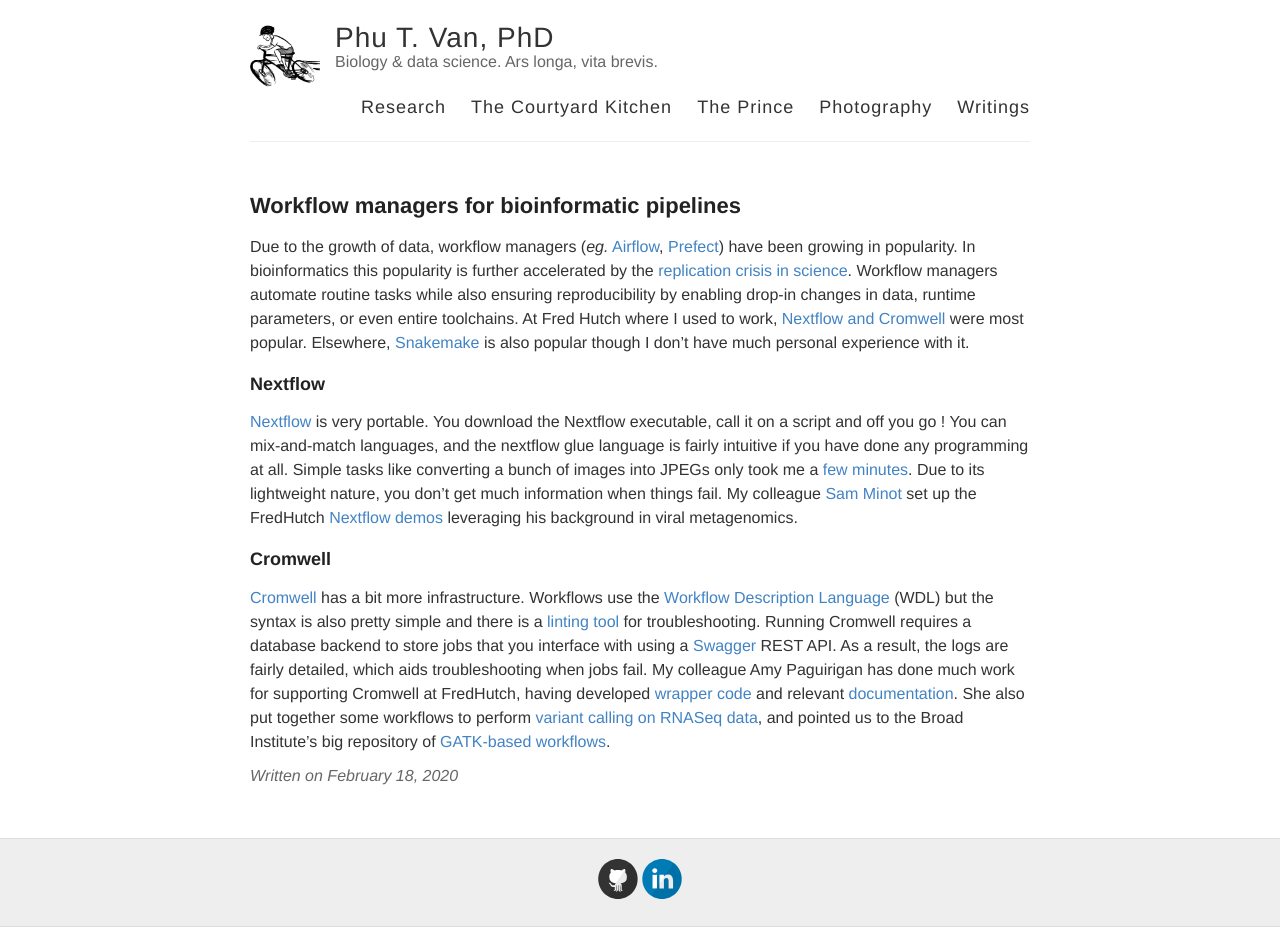
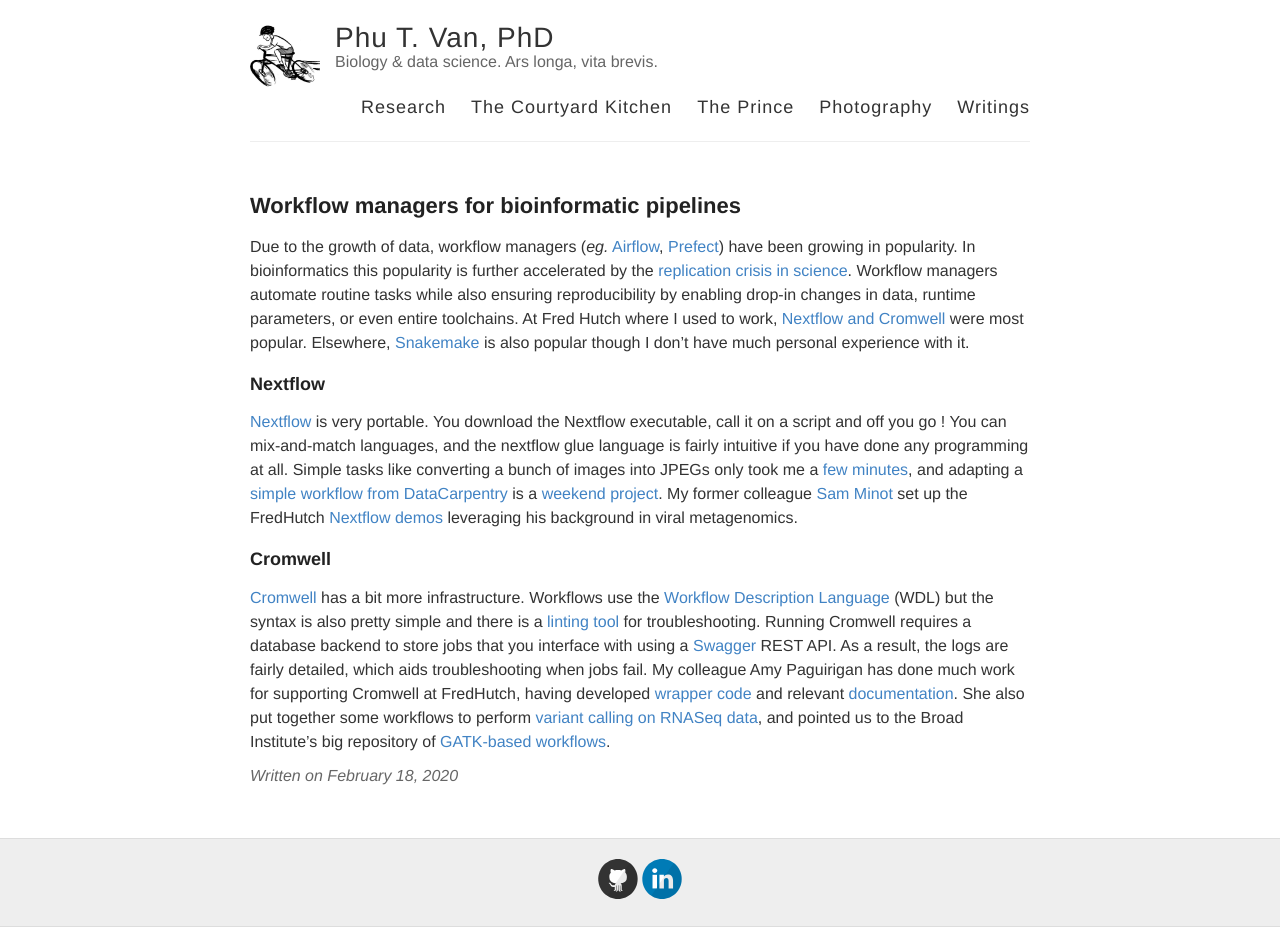
Before and after one commit to ptvan/ptvan.github.io, a Jekyll site: the page built from _posts/2020-02-18-workflow-managers.md, in a window 1280 px wide. Built offline with Jekyll 4.4.1, drawn with Linux system fonts in a browser that asks for light colours.

Commit message:
added link to Nextflow DataCarpentry project

```diff
--- a/_posts/2020-02-18-workflow-managers.md
+++ b/_posts/2020-02-18-workflow-managers.md
@@ -7,7 +7,7 @@
 
 ### Nextflow
 
-[Nextflow](https://www.nextflow.io/) is very portable. You download the Nextflow executable, call it on a script and off you go ! You can mix-and-match languages, and the nextflow glue language is fairly intuitive if you have done any programming at all. Simple tasks like converting a bunch of images into JPEGs only took me a [few minutes](https://github.com/ptvan/aws/blob/master/image_processing.nf). Due to its lightweight nature, you don't get much information when things fail. My colleague [Sam Minot](https://www.minot.bio/) set up the FredHutch [Nextflow demos](https://github.com/FredHutch/nf-core-aligngenomes) leveraging his background in viral metagenomics.
+[Nextflow](https://www.nextflow.io/) is very portable. You download the Nextflow executable, call it on a script and off you go ! You can mix-and-match languages, and the nextflow glue language is fairly intuitive if you have done any programming at all. Simple tasks like converting a bunch of images into JPEGs only took me a [few minutes](https://github.com/ptvan/aws/blob/master/image_processing.nf), and adapting a [simple workflow from DataCarpentry](https://datacarpentry.org/wrangling-genomics/) is a [weekend project](https://github.com/ptvan/workflows/blob/master/nextflow/wrangling_genomics.nf). My former colleague [Sam Minot](https://www.minot.bio/) set up the FredHutch [Nextflow demos](https://github.com/FredHutch/nf-core-aligngenomes) leveraging his background in viral metagenomics.
 
 ### Cromwell
 
```
